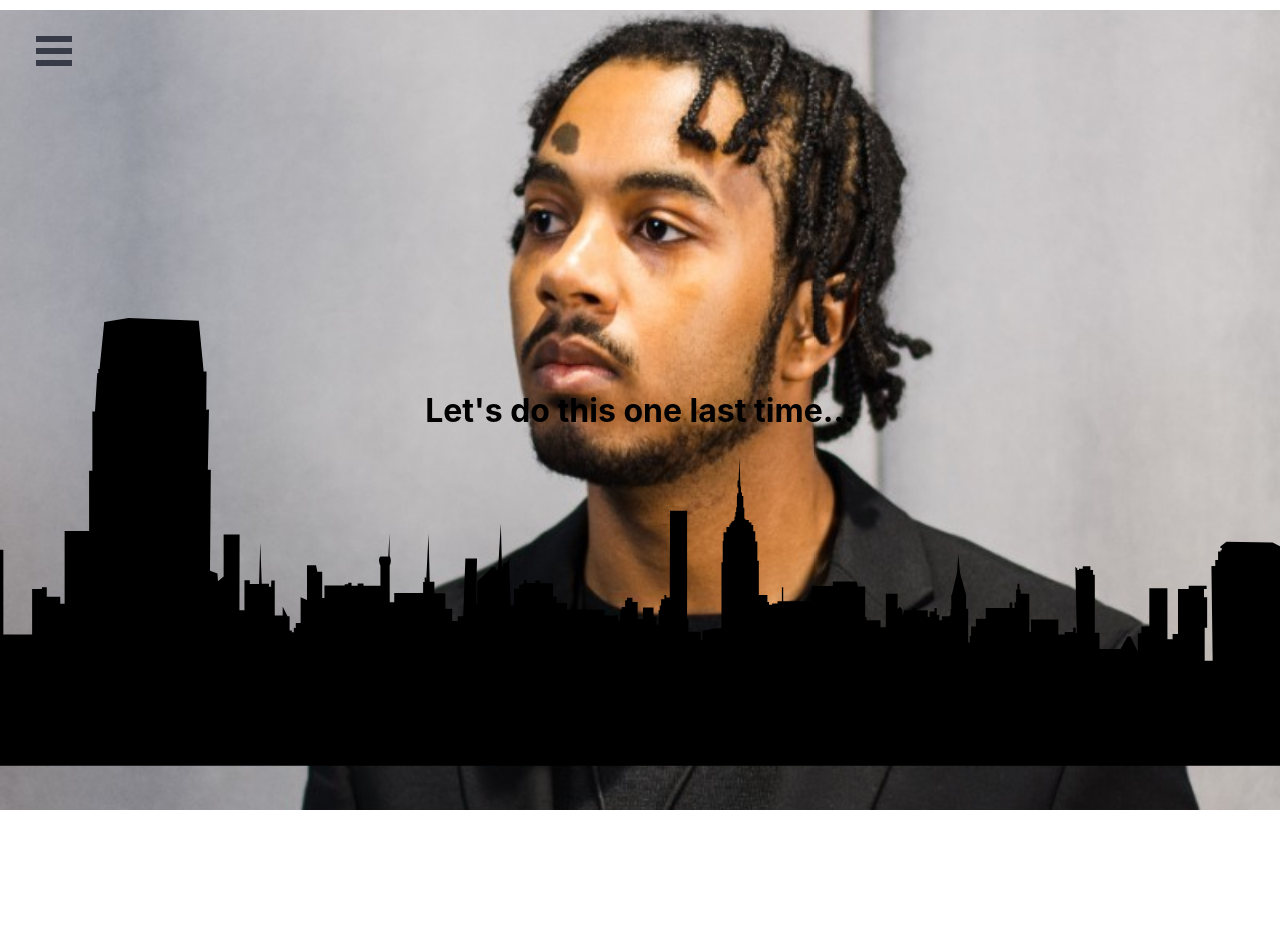
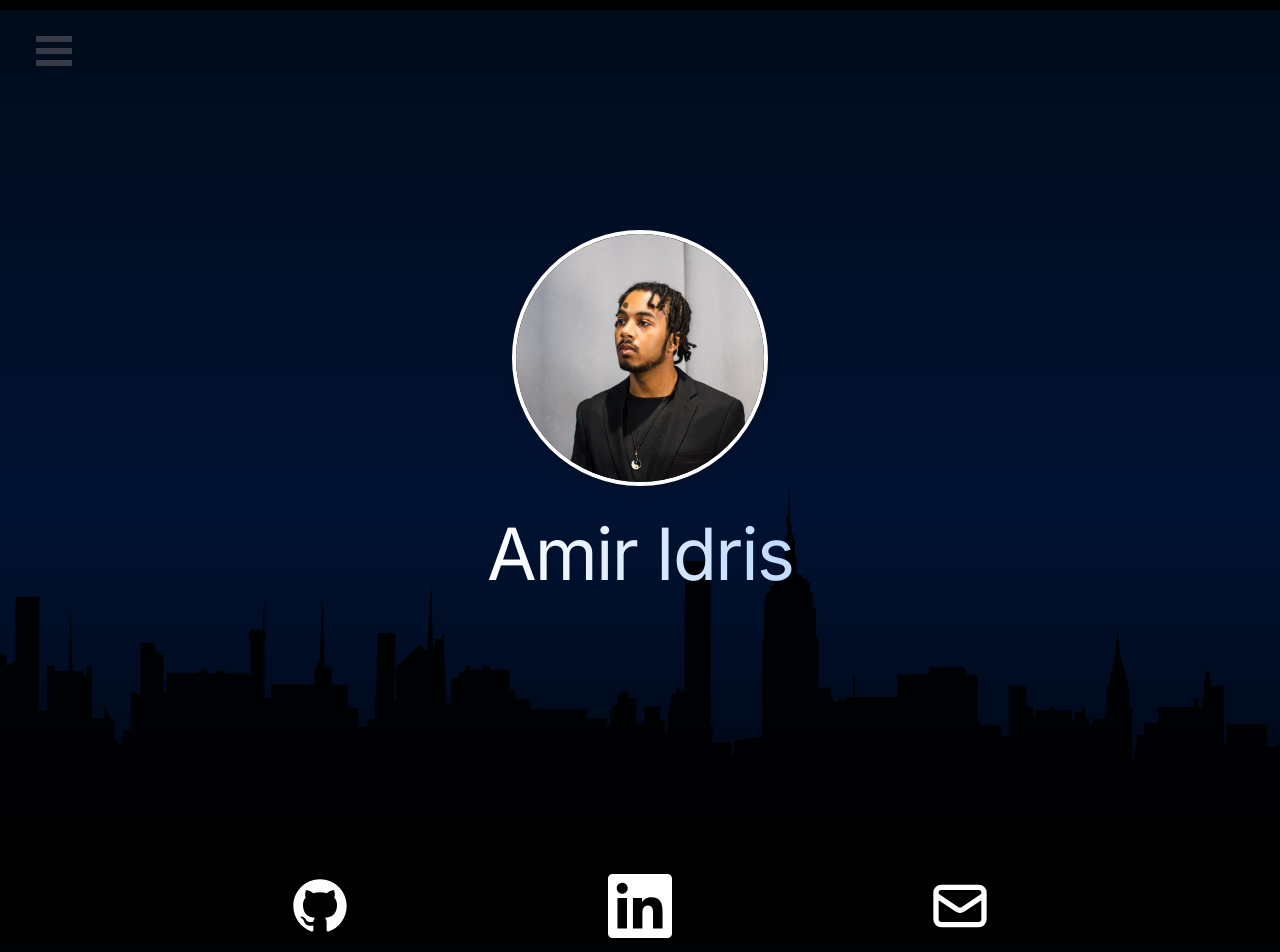
Before and after one commit to aidris21/aidris.com, a React (Create React App) app: page / in a window 1280 px wide. Shown: the top 952 px of the page. Before the commit the page ends 820 px from the top, so only its background shows below. Built offline with nearby package versions, Linux system fonts and the light colour scheme.

Commit message:
Refresh homepage (#7)
* add tailwind

* fix tailwind issue

* fix home page styling

* change name text

* move home into pages

```diff
--- a/package.json
+++ b/package.json
@@ -43,6 +43,9 @@
   "devDependencies": {
     "@types/react": "^18.2.31",
     "@types/react-burger-menu": "^2.8.5",
-    "@types/react-dom": "^18.2.14"
+    "@types/react-dom": "^18.2.14",
+    "autoprefixer": "^10.4.16",
+    "postcss": "^8.4.31",
+    "tailwindcss": "^3.3.5"
   }
 }
--- /dev/null
+++ b/postcss.config.js
@@ -0,0 +1,6 @@
+module.exports = {
+  plugins: [
+    require('tailwindcss'),
+    require('autoprefixer'),
+  ],
+}
--- a/src/App.tsx
+++ b/src/App.tsx
@@ -1,8 +1,7 @@
 import React from 'react'
-import logo from './logo.svg'
 import './App.css'
 import Sidebar from './components/Sidebar';
-import Home from './components/Home'
+import {Home} from './pages/Home'
 
 function App() {
   return (
--- a/src/components/Home.tsx
+++ /dev/null
@@ -1,19 +0,0 @@
-import React from 'react';
-import './Home.css';
-import background from '../images/amiridris.jpeg'
-import foreground from '../images/skyline.svg'
-
-const Home = (): React.JSX.Element => {
-    return (
-        <div className="wrapper">
-            <header>
-                <img src={background} className='background'></img>
-                <img src={foreground} className='foreground'></img>
-                <h1 className='Title'>Let's do this one last time...</h1>
-            </header>
-            <section>It is a long established fact that a reader will be distracted by the readable content of a page when looking at its layout. The point of using Lorem Ipsum is that it has a more-or-less normal distribution of letters, as opposed to using 'Content here, content here', making it look like readable English. Many desktop publishing packages and web page editors now use Lorem Ipsum as their default model text, and a search for 'lorem ipsum' will uncover many web sites still in their infancy. Various versions have evolved over the years, sometimes by accident, sometimes on purpose (injected humour and the like)</section>
-        </div>
-    )
-}
-
-export default Home
--- /dev/null
+++ b/src/components/SocialLinks.tsx
@@ -0,0 +1,45 @@
+import React from 'react';
+
+const SocialLinks: React.FC = () => {
+    return (
+        <section className="py-16">
+            <div className="flex justify-center items-center gap-64">
+                {/* GitHub */}
+                <a
+                    href="https://github.com/aidris21"
+                    target="_blank"
+                    rel="noopener noreferrer"
+                    className="text-white hover:text-gray-300 transition-colors"
+                >
+                    <svg className="w-16 h-16" fill="currentColor" viewBox="0 0 24 24" aria-hidden="true">
+                        <path fillRule="evenodd" d="M12 2C6.477 2 2 6.484 2 12.017c0 4.425 2.865 8.18 6.839 9.504.5.092.682-.217.682-.483 0-.237-.008-.868-.013-1.703-2.782.605-3.369-1.343-3.369-1.343-.454-1.158-1.11-1.466-1.11-1.466-.908-.62.069-.608.069-.608 1.003.07 1.531 1.032 1.531 1.032.892 1.53 2.341 1.088 2.91.832.092-.647.35-1.088.636-1.338-2.22-.253-4.555-1.113-4.555-4.951 0-1.093.39-1.988 1.029-2.688-.103-.253-.446-1.272.098-2.65 0 0 .84-.27 2.75 1.026A9.564 9.564 0 0112 6.844c.85.004 1.705.115 2.504.337 1.909-1.296 2.747-1.027 2.747-1.027.546 1.379.202 2.398.1 2.651.64.7 1.028 1.595 1.028 2.688 0 3.848-2.339 4.695-4.566 4.943.359.309.678.92.678 1.855 0 1.338-.012 2.419-.012 2.747 0 .268.18.58.688.482A10.019 10.019 0 0022 12.017C22 6.484 17.522 2 12 2z" clipRule="evenodd" />
+                    </svg>
+                </a>
+
+                {/* LinkedIn */}
+                <a
+                    href="https://www.linkedin.com/in/amir-idris-28aba6154/"
+                    target="_blank"
+                    rel="noopener noreferrer"
+                    className="text-white hover:text-gray-300 transition-colors"
+                >
+                    <svg className="w-16 h-16" fill="currentColor" viewBox="0 0 24 24" aria-hidden="true">
+                        <path d="M20.447 20.452h-3.554v-5.569c0-1.328-.027-3.037-1.852-3.037-1.853 0-2.136 1.445-2.136 2.939v5.667H9.351V9h3.414v1.561h.046c.477-.9 1.637-1.85 3.37-1.85 3.601 0 4.267 2.37 4.267 5.455v6.286zM5.337 7.433c-1.144 0-2.063-.926-2.063-2.065 0-1.138.92-2.063 2.063-2.063 1.14 0 2.064.925 2.064 2.063 0 1.139-.925 2.065-2.064 2.065zm1.782 13.019H3.555V9h3.564v11.452zM22.225 0H1.771C.792 0 0 .774 0 1.729v20.542C0 23.227.792 24 1.771 24h20.451C23.2 24 24 23.227 24 22.271V1.729C24 .774 23.2 0 22.222 0h.003z"/>
+                    </svg>
+                </a>
+
+                {/* Email */}
+                <a
+                    href="mailto:amir.alamidris@gmail.com"
+                    className="text-white hover:text-gray-300 transition-colors"
+                >
+                    <svg className="w-16 h-16" fill="none" viewBox="0 0 24 24" stroke="currentColor">
+                        <path strokeLinecap="round" strokeLinejoin="round" strokeWidth={2} d="M3 8l7.89 5.26a2 2 0 002.22 0L21 8M5 19h14a2 2 0 002-2V7a2 2 0 00-2-2H5a2 2 0 00-2 2v10a2 2 0 002 2z" />
+                    </svg>
+                </a>
+            </div>
+        </section>
+    );
+};
+
+export default SocialLinks;
--- a/src/index.css
+++ b/src/index.css
@@ -1,8 +1,20 @@
-body {
+@import url('https://fonts.googleapis.com/css2?family=Inter:wght@100..900&display=swap');
+
+@tailwind base;
+@tailwind components;
+@tailwind utilities;
+
+html, body {
   margin: 0;
-  font-family: -apple-system, BlinkMacSystemFont, 'Segoe UI', 'Roboto', 'Oxygen',
+  padding: 0;
+  background-color: black;
+  min-height: 100%;
+  font-family: 'Inter', -apple-system, BlinkMacSystemFont, 'Segoe UI', 'Roboto', 'Oxygen',
     'Ubuntu', 'Cantarell', 'Fira Sans', 'Droid Sans', 'Helvetica Neue',
     sans-serif;
+}
+
+body {
   -webkit-font-smoothing: antialiased;
   -moz-osx-font-smoothing: grayscale;
 }
--- /dev/null
+++ b/src/pages/Home.tsx
@@ -0,0 +1,25 @@
+import React from 'react';
+import background_img from '../images/amiridris.jpeg'
+import foreground from '../images/skyline.svg'
+import SocialLinks from '../components/SocialLinks'
+
+export const Home: React.FC = () => {
+    return (
+        <div className="min-h-screen w-full bg-black overflow-hidden">
+            <div className="min-h-screen w-full overflow-y-auto overflow-x-hidden perspective-10 bg-gradient-to-b from-[#000B1A] via-[#001233] to-black">
+                <header className="relative flex flex-col justify-center items-center h-screen preserve-3d -z-10">
+                    <div className="mb-8 z-10">
+                        <img
+                            src={background_img}
+                            alt="Profile"
+                            className="w-64 h-64 rounded-full object-cover border-4 border-white shadow-lg"
+                        />
+                    </div>
+                    <img src={foreground} alt="City Skyline" className="absolute inset-0 h-full w-full object-cover -z-10 transform scale-150 opacity-90"></img>
+                    <h1 className="text-7xl bg-gradient-to-r from-white via-blue-100 to-blue-200 text-transparent bg-clip-text tracking-tight z-10">Amir Idris</h1>
+                </header>
+                <SocialLinks />
+            </div>
+        </div>
+    )
+}
--- /dev/null
+++ b/tailwind.config.js
@@ -0,0 +1,50 @@
+/** @type {import('tailwindcss').Config} */
+module.exports = {
+  content: [
+    "./src/**/*.{js,jsx,ts,tsx}",
+    "./public/index.html"
+  ],
+  theme: {
+    extend: {
+      perspective: {
+        '10': '10px',
+      },
+      transformStyle: {
+        'preserve-3d': 'preserve-3d',
+      },
+      translate: {
+        'z-neg-5': 'translateZ(-5px)',
+        'z-neg-10': 'translateZ(-10px)',
+      },
+      scale: {
+        '150': '1.5',
+        '200': '2',
+      },
+      textShadow: {
+        'default': '0 0 5px #000',
+      },
+    },
+  },
+  plugins: [
+    function ({ addUtilities }) {
+      const newUtilities = {
+        '.perspective-10': {
+          perspective: '10px',
+        },
+        '.preserve-3d': {
+          transformStyle: 'preserve-3d',
+        },
+        '.translate-z-neg-5': {
+          transform: 'translateZ(-5px) scale(1.5)',
+        },
+        '.translate-z-neg-10': {
+          transform: 'translateZ(-10px) scale(2)',
+        },
+        '.shadow-text': {
+          textShadow: '0 0 5px #000',
+        },
+      }
+      addUtilities(newUtilities)
+    }
+  ],
+}
```
Also changed, not shown: src/pages/Home.css (renamed from src/components/Home.css), 2 other files (tests, documents, lock files or other folders).
